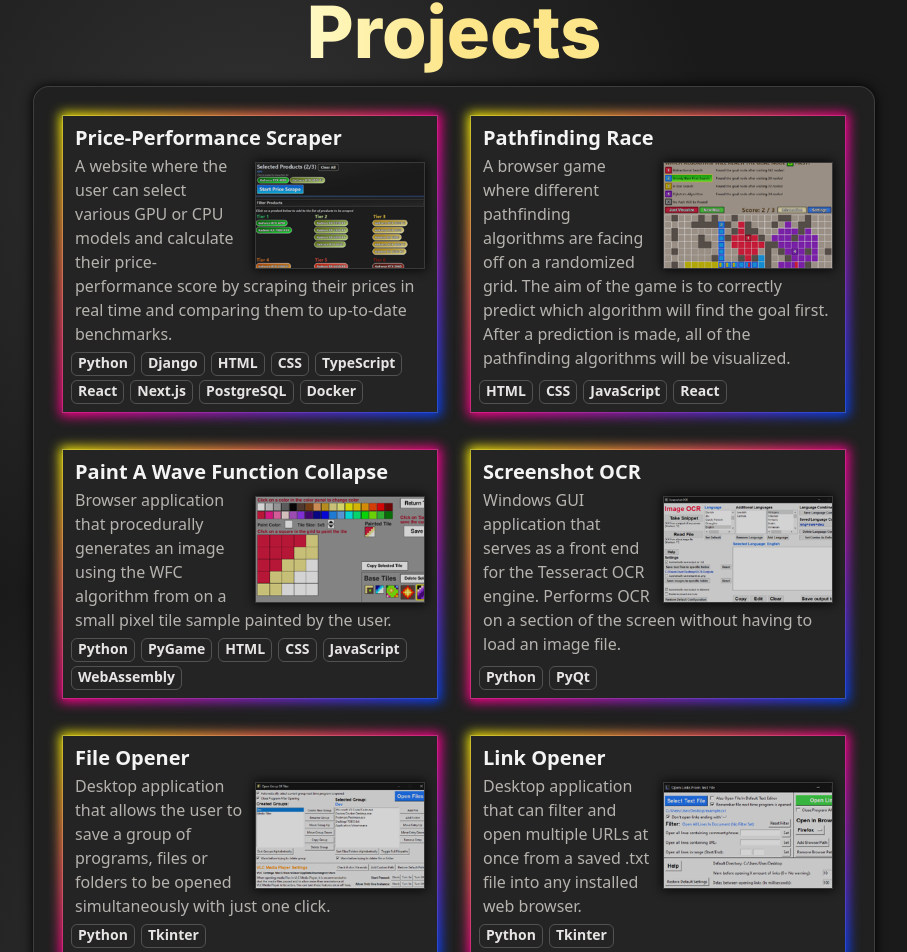
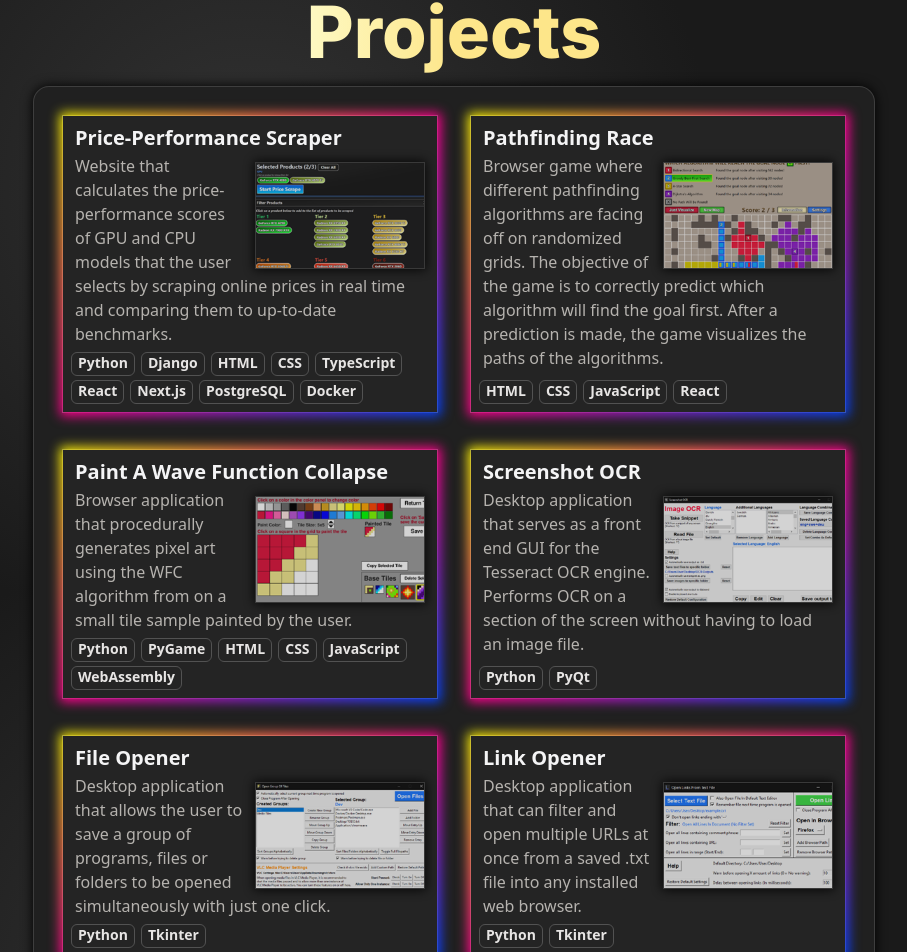
Before and after one commit to vik-ma/portfolio, a Next.js app: page / in a window 1280 px wide. Shown: the part 1008-1960 px from the top of the page, without its empty margins (186-1093 px from the left). Built offline with nearby package versions, Linux system fonts and the light colour scheme.

Commit message:
Rewrote some short descriptions in ProjectsInfo

```diff
--- a/app/ProjectsInfo.tsx
+++ b/app/ProjectsInfo.tsx
@@ -2,7 +2,7 @@ export const ProjectsInfo = {
   "price-performance-scraper": {
     name: "Price-Performance Scraper",
     shortDescription:
-      "A website where the user can select various GPU or CPU models and calculate their price-performance score by scraping their prices in real time and comparing them to up-to-date benchmarks.",
+      "Website that calculates the price-performance scores of GPU and CPU models that the user selects by scraping online prices in real time and comparing them to up-to-date benchmarks.",
     fullDescription: (
       <p>
         <strong className="text-stone-100">Price-Performance Scraper</strong> is
@@ -70,7 +70,7 @@ export const ProjectsInfo = {
   "pathfinding-race": {
     name: "Pathfinding Race",
     shortDescription:
-      "A browser game where different pathfinding algorithms are facing off on a randomized grid. The aim of the game is to correctly predict which algorithm will find the goal first. After a prediction is made, all of the pathfinding algorithms will be visualized.",
+      "Browser game where different pathfinding algorithms are facing off on randomized grids. The objective of the game is to correctly predict which algorithm will find the goal first. After a prediction is made, the game visualizes the paths of the algorithms.",
     fullDescription: (
       <p>
         <strong className="text-stone-100">Pathfinding Race</strong> is a
@@ -118,7 +118,7 @@ export const ProjectsInfo = {
   "paint-a-wave-function-collapse": {
     name: "Paint A Wave Function Collapse",
     shortDescription:
-      "Browser application that procedurally generates an image using the WFC algorithm from on a small pixel tile sample painted by the user.",
+      "Browser application that procedurally generates pixel art using the WFC algorithm from on a small tile sample painted by the user.",
     fullDescription: (
       <p>
         <strong className="text-stone-100">
@@ -144,7 +144,7 @@ export const ProjectsInfo = {
         <strong className="text-amber-500">
           Do note that the browser version of this app is significantly slower
           than the desktop version, since WebAssembly hosted PyGame applications
-          are a very new thing.
+          are very new thing and not well optimized.
         </strong>
       </p>
     ),
@@ -173,7 +173,7 @@ export const ProjectsInfo = {
   "screenshot-ocr": {
     name: "Screenshot OCR",
     shortDescription:
-      "Windows GUI application that serves as a front end for the Tesseract OCR engine. Performs OCR on a section of the screen without having to load an image file.",
+      "Desktop application that serves as a front end GUI for the Tesseract OCR engine. Performs OCR on a section of the screen without having to load an image file.",
     fullDescription: (
       <p>
         <strong className="text-stone-100">Screenshot OCR</strong> is a desktop
@@ -235,8 +235,8 @@ export const ProjectsInfo = {
         If the user is using{" "}
         <strong className="text-stone-100">VLC Media Player</strong> to open
         audio or video files, the application is also able to change the
-        user&apos;s VLC settings to accommodate multiple media files being opened
-        simultaneously.
+        user&apos;s VLC settings to accommodate multiple media files being
+        opened simultaneously.
       </p>
     ),
     techStack: ["Python", "Tkinter"],
```
